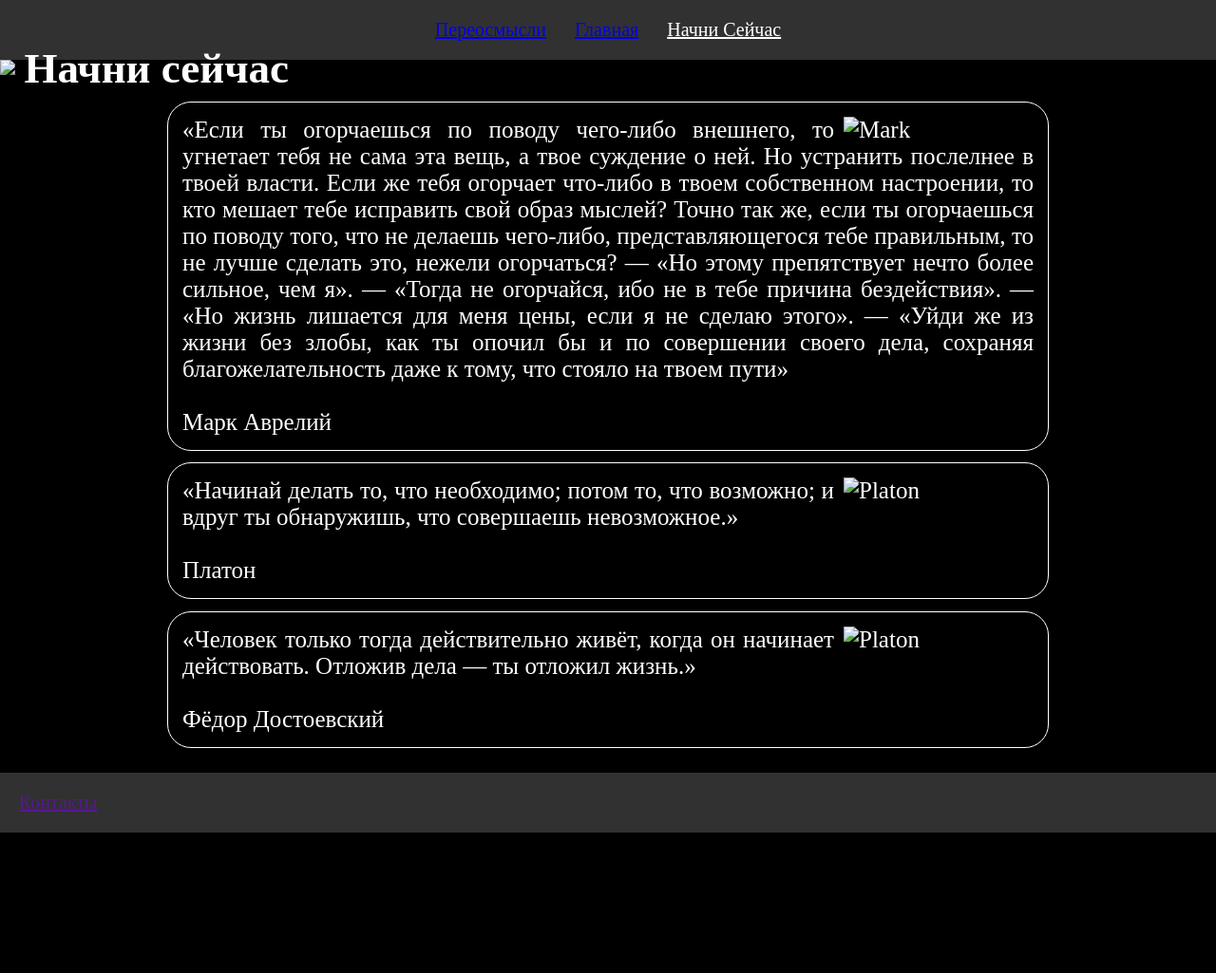
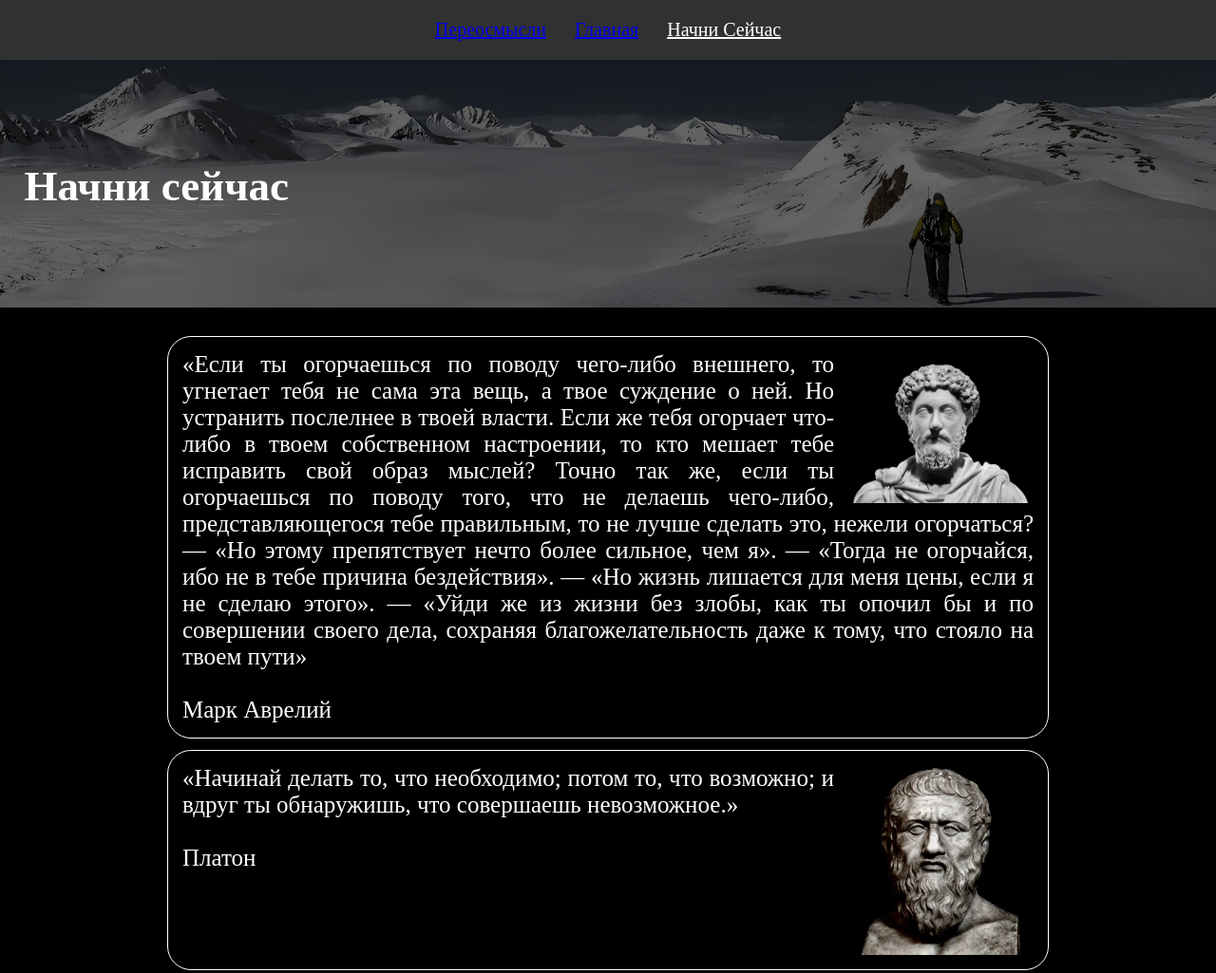
Before and after one commit to Chipok24/website, a plain HTML site: page nach.html in a window 1280 px wide. Shown: the top 1025 px of the page at 95% size. Before the commit the page ends 877 px from the top, so only its background shows below. Drawn offline with Linux system fonts and the light colour scheme; the site is published under a folder, as on GitHub Pages, so addresses that start at the root find nothing.

Commit message:
Update nach.html

```diff
--- a/nach.html
+++ b/nach.html
@@ -14,14 +14,14 @@
     </header>
     <div class="img-back">
         <div>
-            <img src="/img/back5.jpeg" alt="фон">
+            <img src="./img/back5.jpeg" alt="фон">
         </div>
         <div class="nach">
             <h2>Начни сейчас</h2>
         </div>
     </div>
     <div class="container">
-    <img src="/img/Mark.jpeg" alt="Mark">
+    <img src="./img/Mark.jpeg" alt="Mark">
     <p>
         «Если ты огорчаешься по поводу чего-либо внешнего, то угнетает тебя не сама эта вещь, а твое суждение о ней. Но устранить послелнее в твоей власти. Если же тебя огорчает что-либо в твоем собственном настроении, то кто мешает тебе исправить свой образ мыслей? Точно так же, если ты огорчаешься по поводу того, что не делаешь чего-либо, представляющегося тебе правильным, то не лучше сделать это, нежели огорчаться? — «Но этому препятствует нечто более сильное, чем я». — «Тогда не огорчайся, ибо не в тебе причина бездействия». — «Но жизнь лишается для меня цены, если я не сделаю этого». — «Уйди же из жизни без злобы, как ты опочил бы и по совершении своего дела, сохраняя благожелательность даже к тому, что стояло на твоем пути»
             </br></br>
@@ -30,7 +30,7 @@
 
 </div>
 <div class="container">
-    <img src="/img/Platon.jpeg" alt="Platon">
+    <img src="./img/Platon.jpeg" alt="Platon">
     <p>
         «Начинай делать то, что необходимо; потом то, что возможно; и вдруг ты обнаружишь, что совершаешь невозможное.»
             </br></br>
@@ -39,7 +39,7 @@
 
 </div>
 <div class="container">
-    <img src="/img/Dostoevsky.jpeg" alt="Platon">
+    <img src="./img/Dostoevsky.jpeg" alt="Dostoevsky">
     <p>
         «Человек только тогда действительно живёт, когда он начинает действовать. Отложив дела — ты отложил жизнь.»
             </br></br>
```
